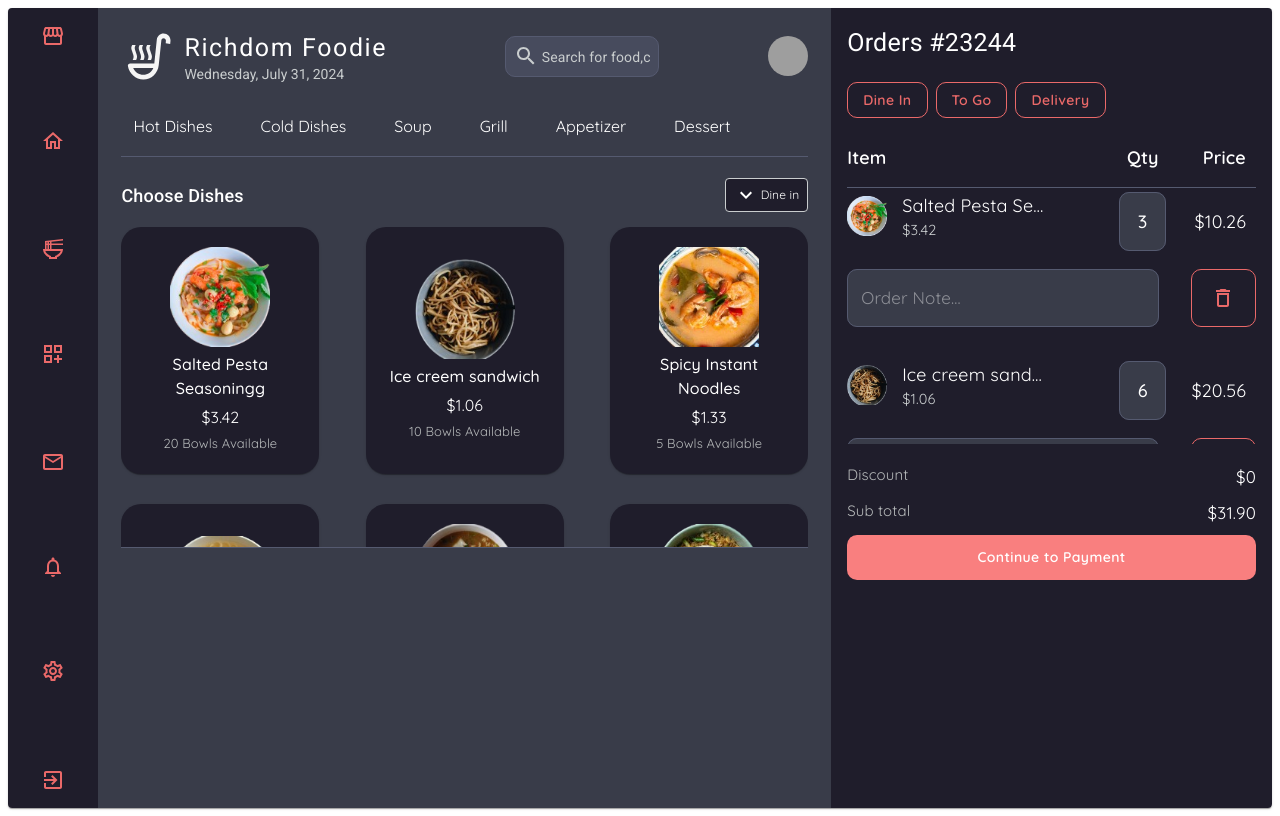
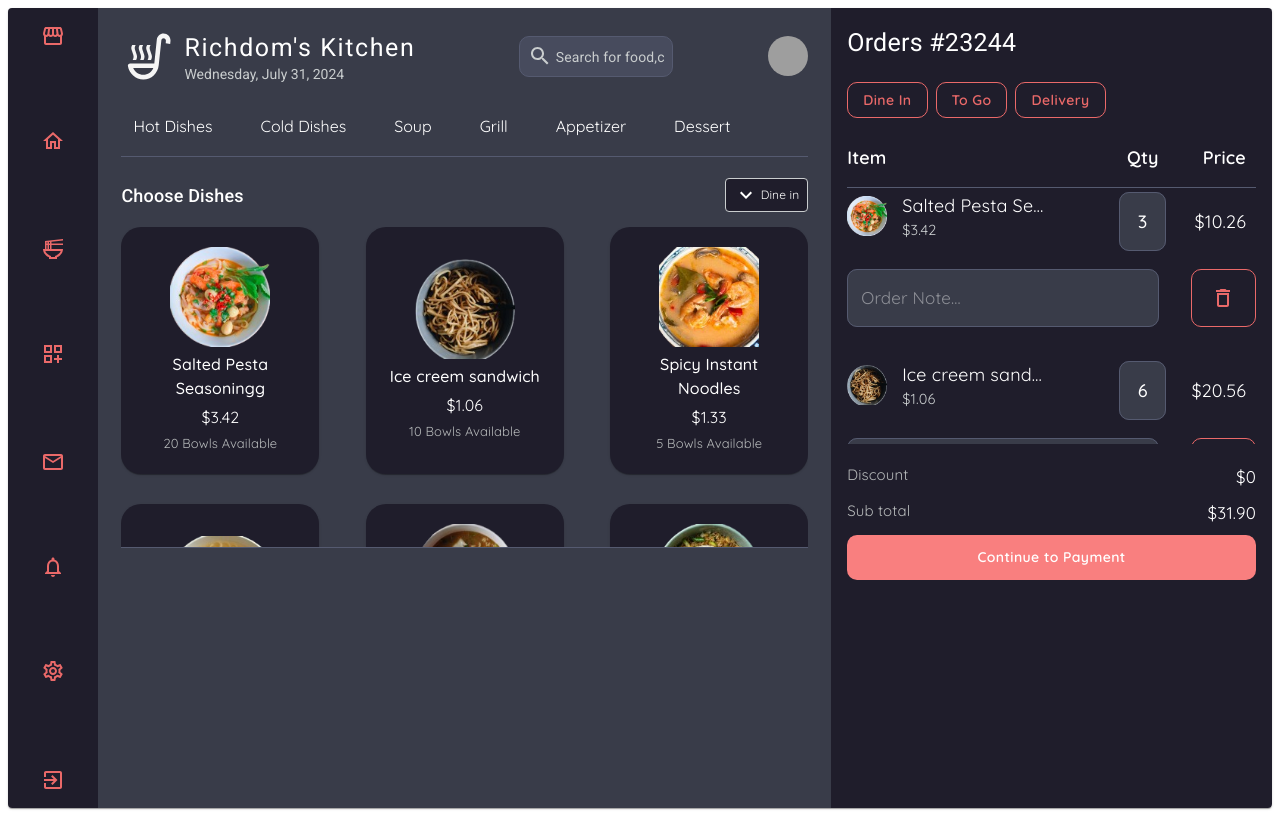
Before and after one commit to A-Richdom/FOOD-ORDERING-WEBITE, a React (Vite) app: page / in a window 1280 px wide. Built offline with nearby package versions, Linux system fonts and the light colour scheme; grey boxes are pictures that could not be loaded.

Commit message:
Updated project name references to Richdom's Kitchen

```diff
--- a/src/Components/Homepage.jsx
+++ b/src/Components/Homepage.jsx
@@ -543,7 +543,7 @@ const Homepage = () => {
                                         },
                                         letterSpacing: '.1rem'
                                     }}>
-                                        Richdom Foodie
+                                        Richdom's Kitchen
                                     </Typography>
                                     <div>
                                         <DigitalClock />
```
